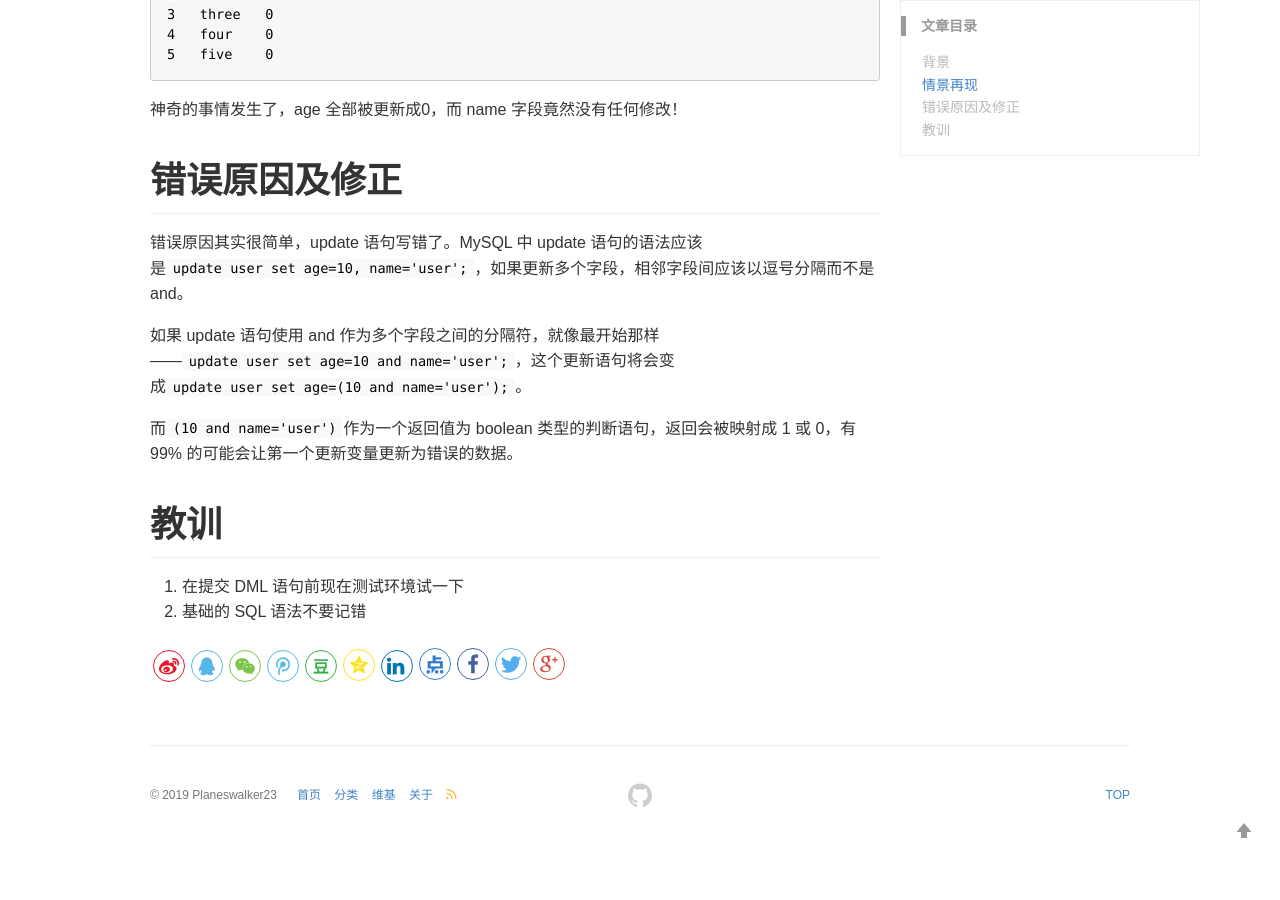
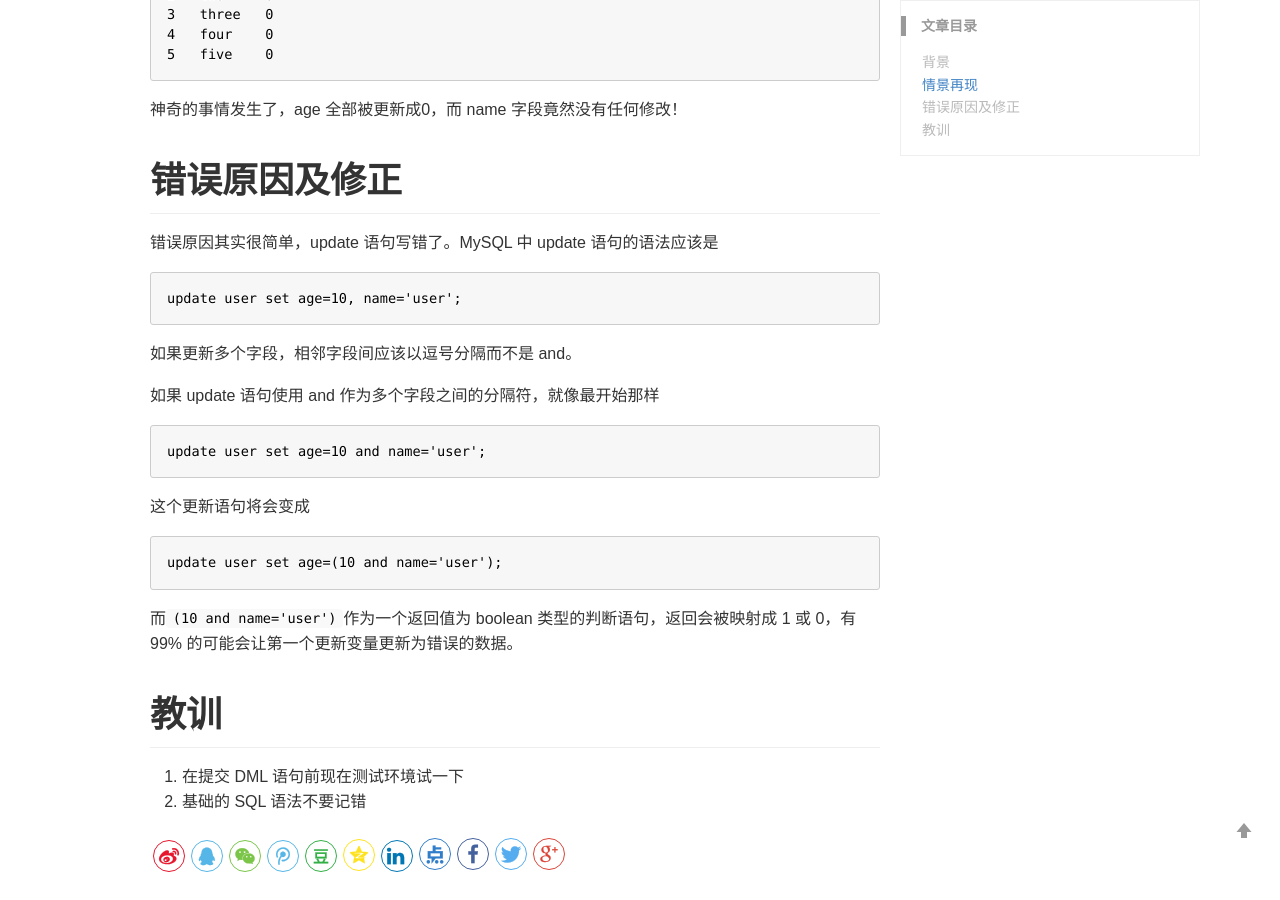
Before and after one commit to Planeswalker23/Planeswalker23.github.io, a Jekyll site: the page built from _posts/database/2020-05-10-mysql-update.md, in a window 1280 px wide and 900 px high, scrolled down 1132 px. Built offline with Jekyll 4.4.1, drawn with Linux system fonts in a browser that asks for light colours; comment, search, counter and statistics services are not loaded; before the commit the page ends 1976 px from its top, so only the background shows below that.

Commit message:
add mysql mark article

`````diff
--- a/_posts/database/2020-05-10-mysql-update.md
+++ b/_posts/database/2020-05-10-mysql-update.md
@@ -50,9 +50,22 @@ id  name    age
 神奇的事情发生了，age 全部被更新成0，而 name 字段竟然没有任何修改！
 
 # 错误原因及修正
-错误原因其实很简单，update 语句写错了。MySQL 中 update 语句的语法应该是`update user set age=10, name='user';`，如果更新多个字段，相邻字段间应该以逗号分隔而不是 and。
+错误原因其实很简单，update 语句写错了。MySQL 中 update 语句的语法应该是
+````mysql
+update user set age=10, name='user';
+````
 
-如果 update 语句使用 and 作为多个字段之间的分隔符，就像最开始那样——`update user set age=10 and name='user';`，这个更新语句将会变成`update user set age=(10 and name='user');`。
+如果更新多个字段，相邻字段间应该以逗号分隔而不是 and。
+
+如果 update 语句使用 and 作为多个字段之间的分隔符，就像最开始那样
+````mysql
+update user set age=10 and name='user';
+````
+
+这个更新语句将会变成
+````mysql
+update user set age=(10 and name='user');
+````
 
 而`(10 and name='user')`作为一个返回值为 boolean 类型的判断语句，返回会被映射成 1 或 0，有 99% 的可能会让第一个更新变量更新为错误的数据。
 
`````
